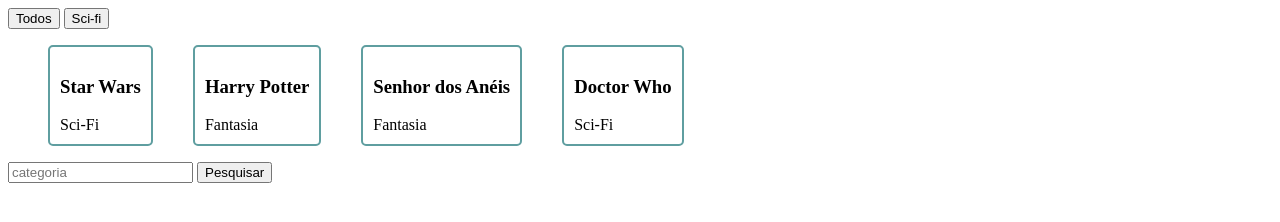
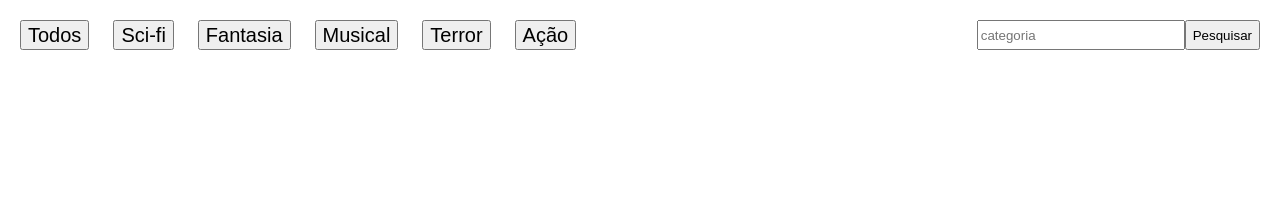
Before and after one commit to Kenzie-Academy-Brasil-Developers/daily-29-07-22-M2-teamMaria, a plain HTML site: page index.html in a window 1280 px wide. Drawn offline with Linux system fonts and the light colour scheme.

Commit message:
daily 08-08-22

```diff
--- a/index.html
+++ b/index.html
@@ -4,25 +4,33 @@
     <meta charset="UTF-8">
     <meta http-equiv="X-UA-Compatible" content="IE=edge">
     <meta name="viewport" content="width=device-width, initial-scale=1.0">
+    <link rel="stylesheet" href="./src/css/reset.css"/>
     <link rel="stylesheet" href="./src/css/style.css"/>
     <title>Aula Eventos</title>
 </head>
 <body>
-
+    <main>
         <section id="filtros">
+            <div>
                 <button class="buttonFilter filterTodos">Todos</button>
                 <button class="buttonFilter filterSciFi">Sci-fi</button>
+                <button class="buttonFilter filterFantasia">Fantasia</button>
+                <button class="buttonFilter">Musical</button>
+                <button class="buttonFilter">Terror</button>
+                <button class="buttonFilter">Ação</button>
+            </div>
+            <form>
+                <input id="inputValue" placeholder="categoria">
+                <button type="submit" id="btnSearch">Pesquisar</button>
+            </form>
         </section>
         <ul class="containerFilmes">
 
         </ul>
 
-    <form>
-        <input id="inputValue" placeholder="categoria">
-        <button type="submit" id="btnSearch">Pesquisar</button>
-    </form>
+    </main>
 
     <script src="./src/js/database.js"></script>
-    <script src="./src/js/script.js"></script>
+    <script src="./src/js/aula_metodos.js"></script>
 </body>
 </html>
--- /dev/null
+++ b/src/css/reset.css
@@ -0,0 +1,23 @@
+html,
+body,
+div,
+span,
+h1,
+h2,
+h3,
+h4,
+h5,
+h6,
+p,
+ul,
+article,
+aside,
+header,
+nav,
+section {
+  margin: 0;
+  padding: 0;
+  border: 0;
+  box-sizing: border-box;
+  list-style: none;
+}
--- a/src/css/style.css
+++ b/src/css/style.css
@@ -1,3 +1,31 @@
+main {
+    margin: 20px;
+    display: flex;
+    flex-direction: column;
+    justify-content: flex-start;
+    gap: 50px;
+}
+
+#filtros {
+    display: flex;
+    justify-content: space-between;
+}
+
+#filtros div button{
+    margin-right: 20px;
+    font-size: 20px;
+    height: 30px;
+}
+
+#filtros form {
+    display: flex;
+}
+
+#filtros form input {
+    height: 24px;
+    width: 200px;
+}
+
 .containerFilmes{
     display: flex;
     gap: 40px;
@@ -8,4 +36,18 @@
     padding: 10px;
     border: 2px solid cadetblue;
     border-radius: 5px;
+    width: 300px;
+    height: 100px;
+    display: flex;
+    flex-direction: column;
+    align-items: center;
+    justify-content: space-around;
 }
+
+.containerFilmes li h3 {
+    font-size: 30px;
+}
+
+.containerFilmes li span {
+    font-size: 20px;
+}
--- /dev/null
+++ b/src/js/aula_metodos.js
@@ -0,0 +1,25 @@
+
+// for (let i =0; i< filmes.length; i++) {
+//     console.log(filmes[i])
+// }
+
+// filmes.forEach((filme) => {
+//     filme.arr.forEach((nota) => {
+//         console.log(filme.nome + nota)
+//     })
+// })
+
+const arrayMap = filmes.map((filme) => {
+     filme.nota = 10
+     return filme
+})
+
+// console.log(arrayMap)
+// console.log(filmes)
+
+//Filter
+const filmesFantasia = filmes.find((filme)=> {
+    return filme.categoria === "Fantasia"
+})
+
+console.log(filmesFantasia)
--- a/src/js/database.js
+++ b/src/js/database.js
@@ -1,18 +1,38 @@
 let filmes = [
     {
         nome: "Star Wars",
-        categoria: "Sci-Fi"
+        categoria: "Sci-Fi",
+        arr: [1,2,3]
     },
     {
         nome: "Harry Potter",
-        categoria: "Fantasia"
+        categoria: "Fantasia",
+        arr: [1,2,3]
+
     },
     {
         nome: "Senhor dos Anéis",
-        categoria: "Fantasia"
+        categoria: "Fantasia",
+        arr: [1,2,3]
     },
     {
         nome: "Doctor Who",
-        categoria: "Sci-Fi"
+        categoria: "Sci-Fi",
+        arr: [1,2,3]
+    },
+    {
+        nome: "La La Land",
+        categoria: "Musical",
+        arr: [1,2,3]
+    },
+    {
+        nome: "Telefone Preto",
+        categoria: "Terror",
+        arr: [1,2,3]
+    },
+    {
+        nome: "John Wick",
+        categoria: "Ação",
+        arr: [1,2,3]
     }
 ]
```
Lines whose indentation alone changed are shown as unchanged.
